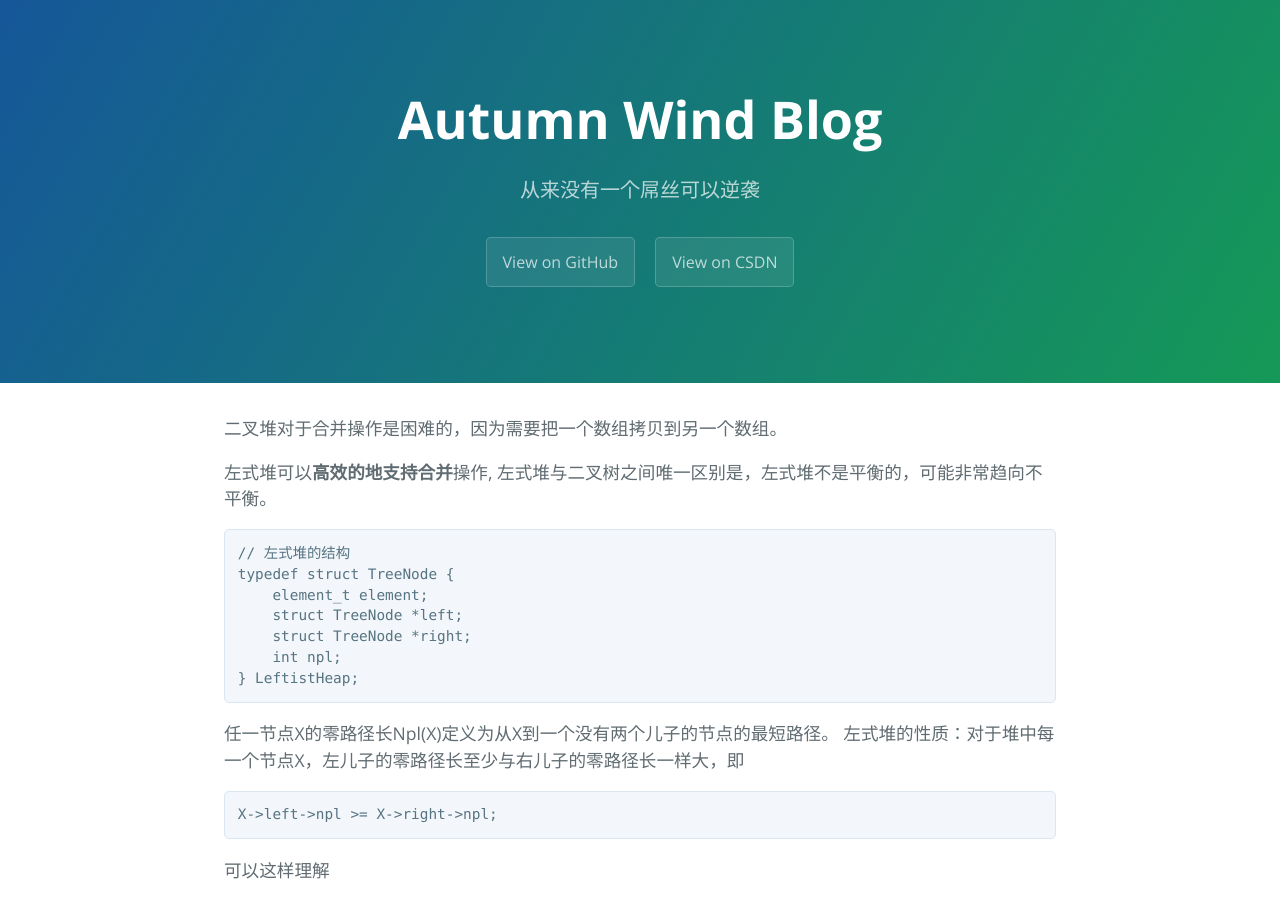
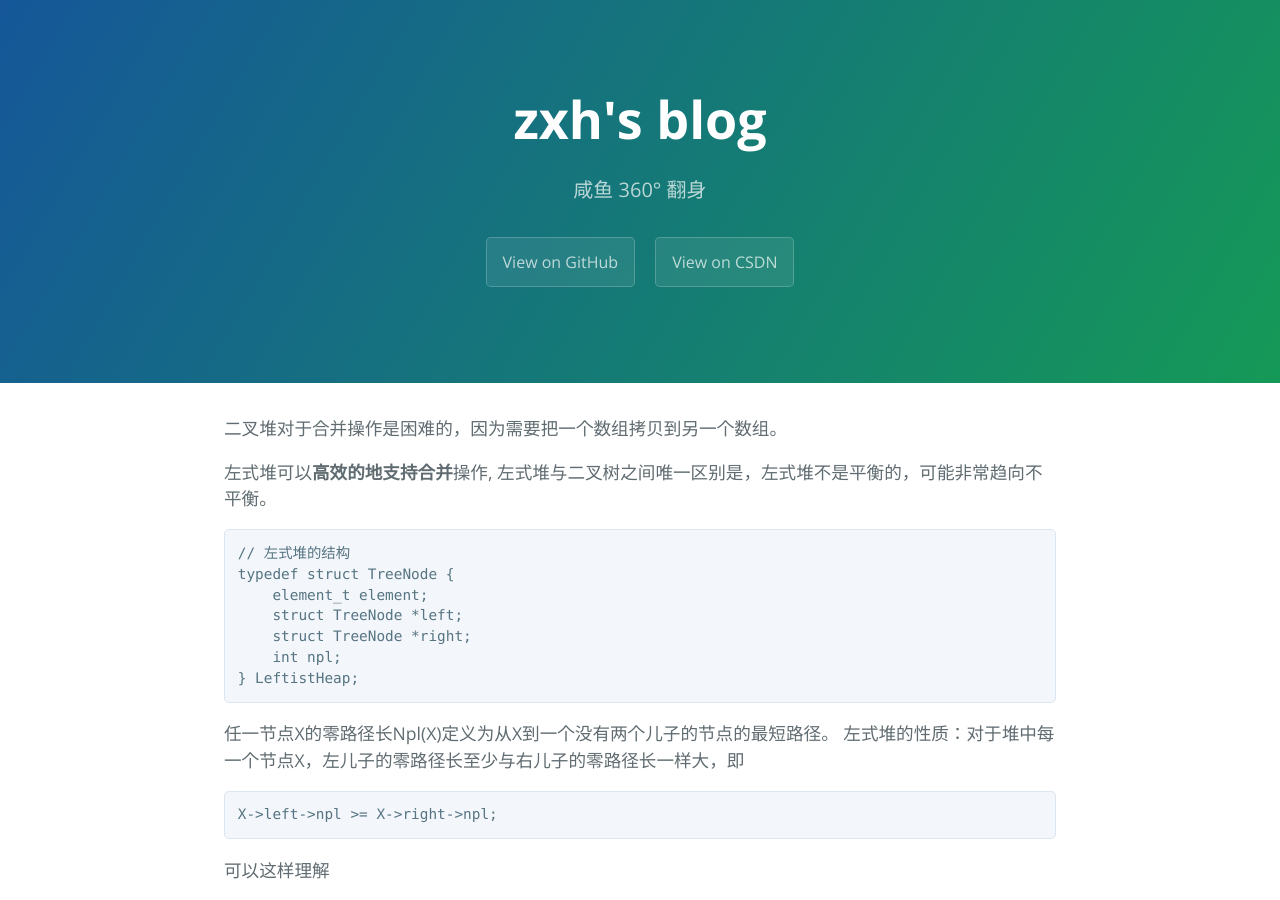
Before and after one commit to zxhio/Date-Structure, a Jekyll site: the page built from _posts/2016-02-12-sample-content.markdown, in a window 1280 px wide and 900 px high. Built offline with Jekyll 4.4.1, drawn with Linux system fonts in a browser that asks for light colours; some of the changed text lies outside the part shown.

Commit message:
modified stucture

```diff
--- a/_config.yml
+++ b/_config.yml
@@ -1,12 +1,12 @@
 # Setup
-title:        Autumn Wind Blog
-tagline:      从来没有一个屌丝可以逆袭
+title:        zxh's blog
+tagline:      咸鱼 360° 翻身
 baseurl:      ""
-paginate:     1
+paginate:     2
 
 # About/contact
 author:
-  name:       XianHui
+  name:       zxh
   url:        https://zxhio.github.io
 
 # Gems
--- a/_includes/page-footer.html
+++ b/_includes/page-footer.html
@@ -1,4 +1,4 @@
 <footer class="site-footer">
   <span class="site-footer-owner"><a href="{{ site.url }}">{{ site.title }}</a> is maintained by <a href="{{ site.author.url }}">{{ site.author.name }}</a>.</span>
-  <span class="site-footer-credits">This page was generated by <a href="https://pages.github.com">GitHub Pages</a>.</span>
+  <!-- <span class="site-footer-credits">This page was generated by <a href="https://pages.github.com">GitHub Pages</a>.</span> -->
 </footer>
--- a/index.html
+++ b/index.html
@@ -2,12 +2,11 @@
 layout: default
 title: {{ site.name }}
 ---
-
+<!--"post.date | " 为时间 -->
 <div id="home">
-    <h1>优先队列</h1>
     <ul class="posts">
         {% for post in site.posts %}
-        <li><span>{{ post.date | date_to_string }}</span> &raquo; <a href="{{ site.baseurl }}{{ post.url }}">{{ post.title }}</a></li>
+        <li><span>{{ date_to_string }}</span> &raquo; <a href="{{ site.baseurl }}{{ post.url }}">{{ post.title }}</a></li>
         {% endfor %}
     </ul>
 </div>
```
Also changed, not shown: 3 other files.
